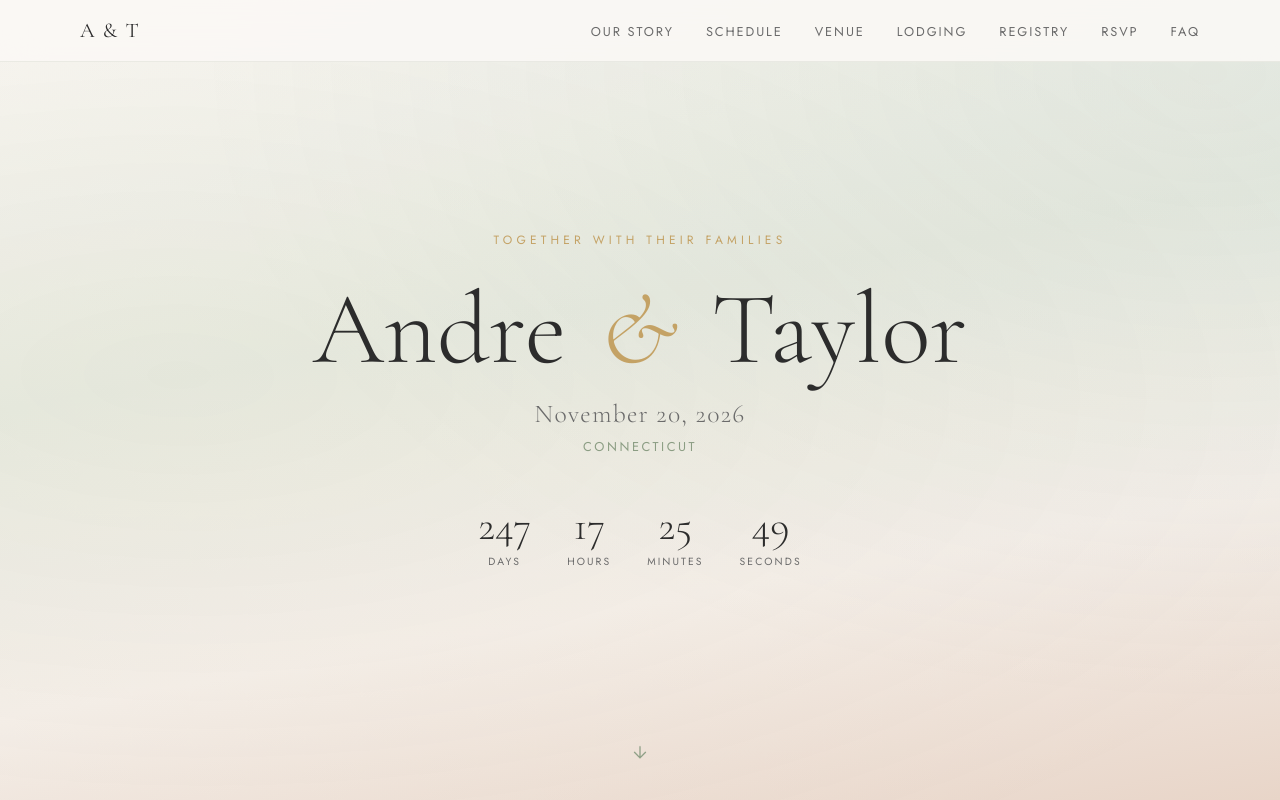
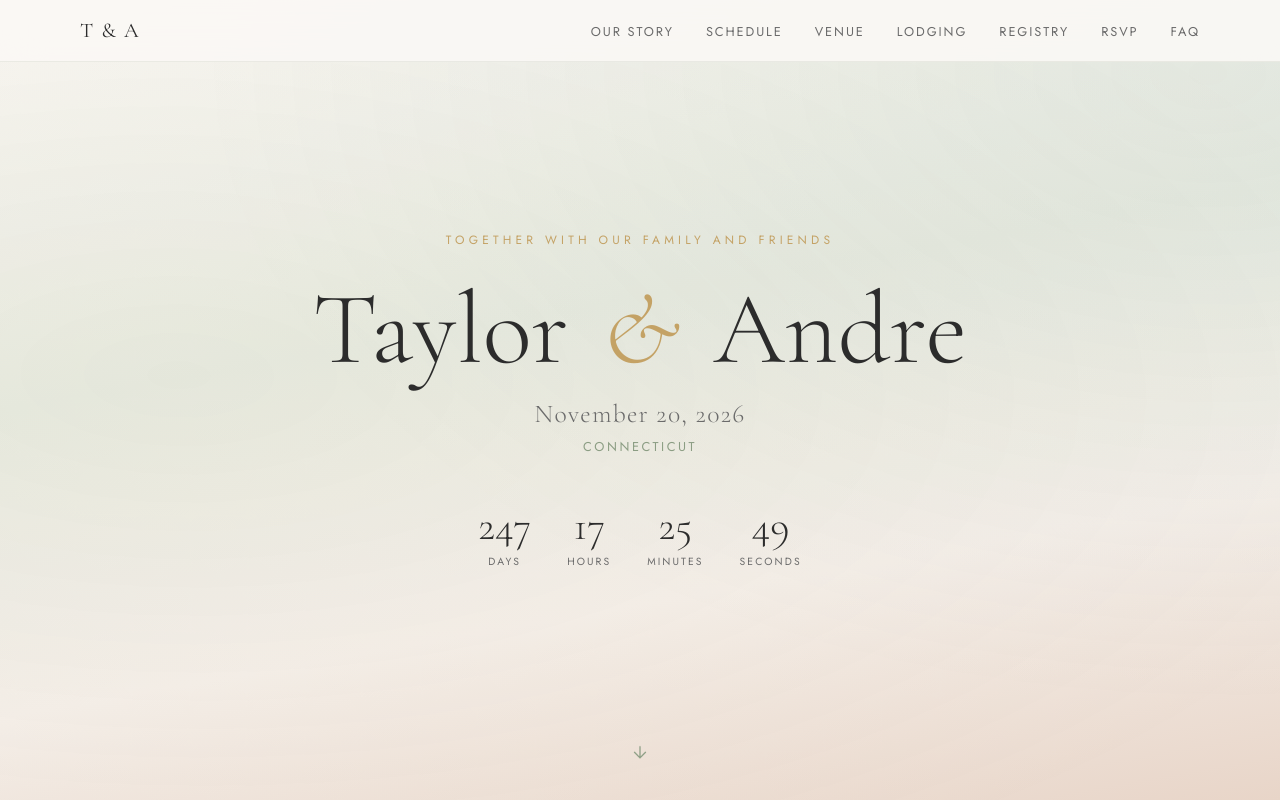
Before and after one commit to andredegregorio/wedding_website, a plain HTML site: page index.html in a window 1280 px wide. Shown: the top 800 px of the page. Drawn offline with nearby package versions, Linux system fonts and the light colour scheme.

Commit message:
Swap names and update hero section text

```diff
--- a/index.html
+++ b/index.html
@@ -3,7 +3,7 @@
 <head>
 <meta charset="UTF-8">
 <meta name="viewport" content="width=device-width, initial-scale=1.0">
-<title>Andre & Taylor — Fall 2026</title>
+<title>Taylor & Andre — Fall 2026</title>
 <link href="https://fonts.googleapis.com/css2?family=Cormorant+Garamond:ital,wght@0,300;0,400;0,500;0,600;1,300;1,400;1,500&family=Jost:wght@300;400;500&display=swap" rel="stylesheet">
 <style>
   :root {
@@ -1022,7 +1022,7 @@
 <!-- ══════════ NAVIGATION ══════════ -->
 <nav id="mainNav">
   <div class="nav-inner">
-    <div class="nav-logo">A & T</div>
+    <div class="nav-logo">T & A</div>
     <ul class="nav-links" id="navLinks">
       <li><a href="#story">Our Story</a></li>
       <li><a href="#schedule">Schedule</a></li>
@@ -1041,8 +1041,8 @@
 <!-- ══════════ HERO ══════════ -->
 <section class="hero" id="home">
   <div class="hero-content">
-    <p class="hero-eyebrow">Together with their families</p>
-    <h1>Andre <span class="ampersand">&</span> Taylor</h1>
+    <p class="hero-eyebrow">Together with our family and friends</p>
+    <h1>Taylor <span class="ampersand">&</span> Andre</h1>
     <p class="hero-date">November 20, 2026</p>
     <p class="hero-location">Connecticut</p>
     <div class="hero-countdown">
```
